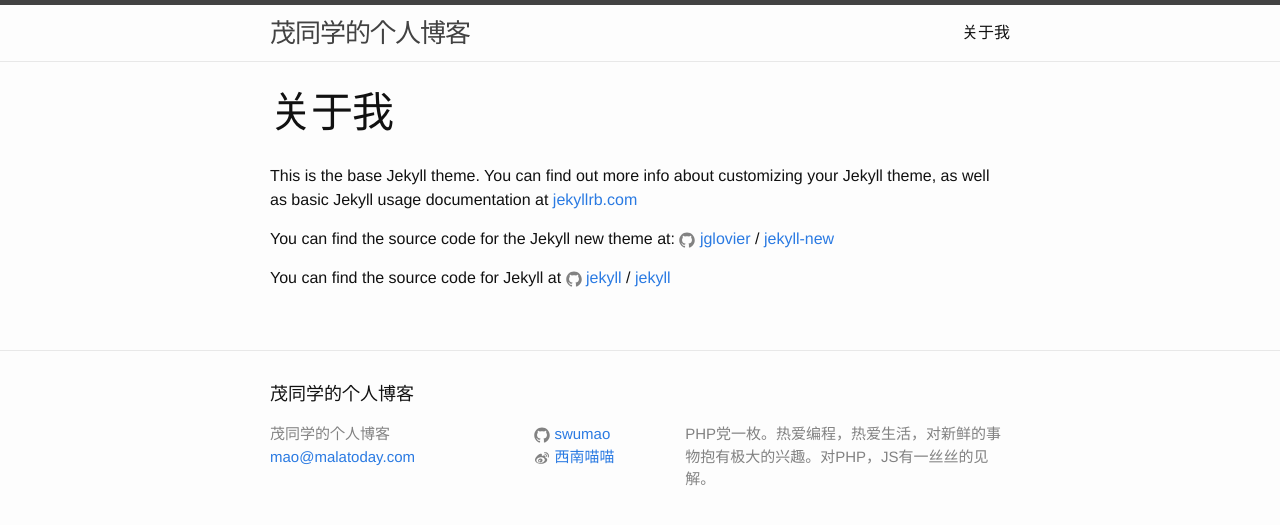
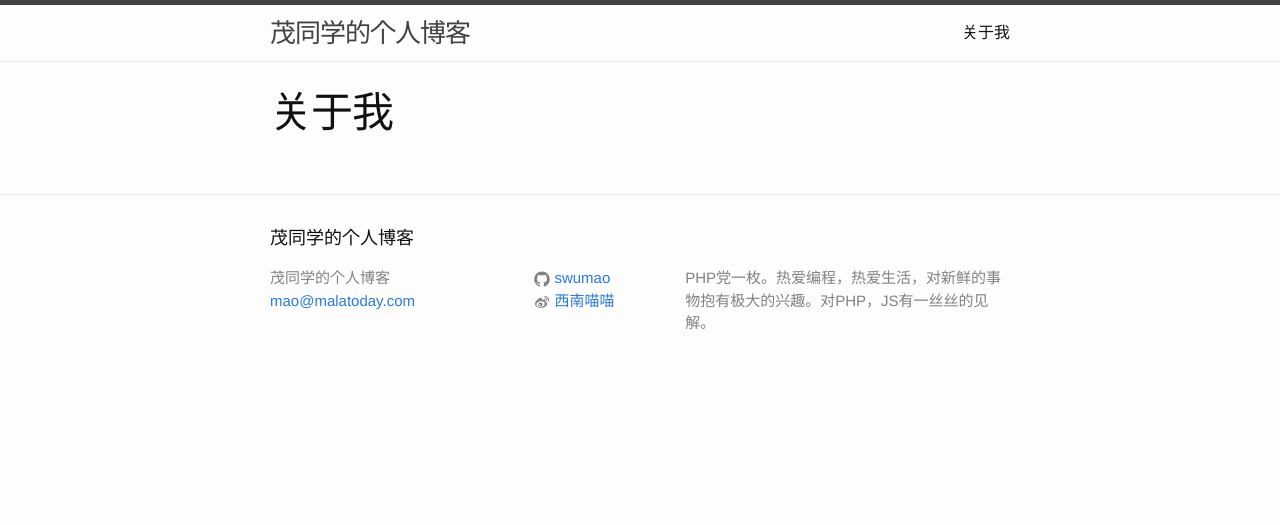
Before and after one commit to swumao/swumao.github.io, a Jekyll site: the page built from about.md, in a window 1280 px wide. Shown: the top 525 px of the page. Built offline with Jekyll 4.4.1, drawn with Linux system fonts in a browser that asks for light colours.

```diff
--- a/about.md
+++ b/about.md
@@ -3,13 +3,3 @@ layout: page
 title: 关于我
 permalink: /about/
 ---
-
-This is the base Jekyll theme. You can find out more info about customizing your Jekyll theme, as well as basic Jekyll usage documentation at [jekyllrb.com](http://jekyllrb.com/)
-
-You can find the source code for the Jekyll new theme at:
-{% include icon-github.html username="jglovier" %} /
-[jekyll-new](https://github.com/jglovier/jekyll-new)
-
-You can find the source code for Jekyll at
-{% include icon-github.html username="jekyll" %} /
-[jekyll](https://github.com/jekyll/jekyll)
```
Also changed, not shown: _posts/2016-03-10-welcome-to-jekyll.markdown (deleted, +0 -25 lines).
